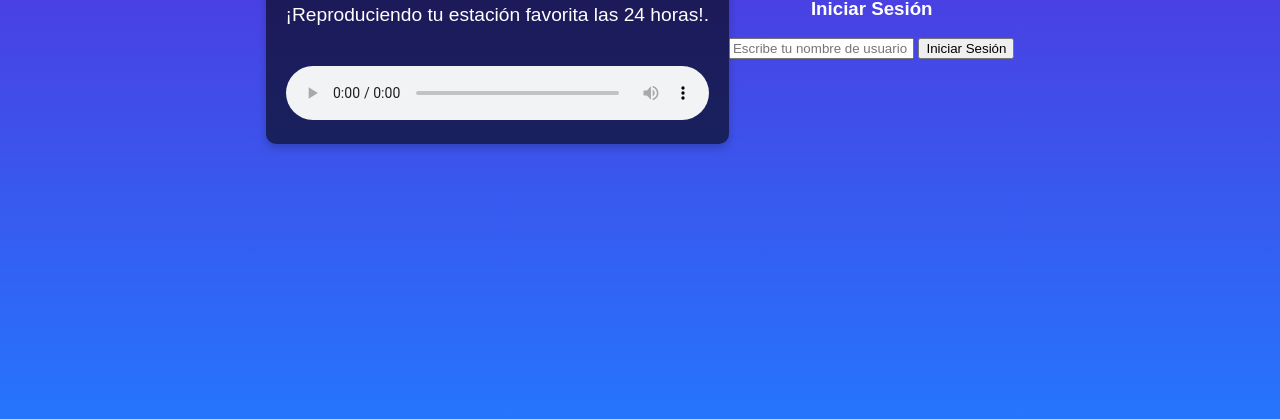
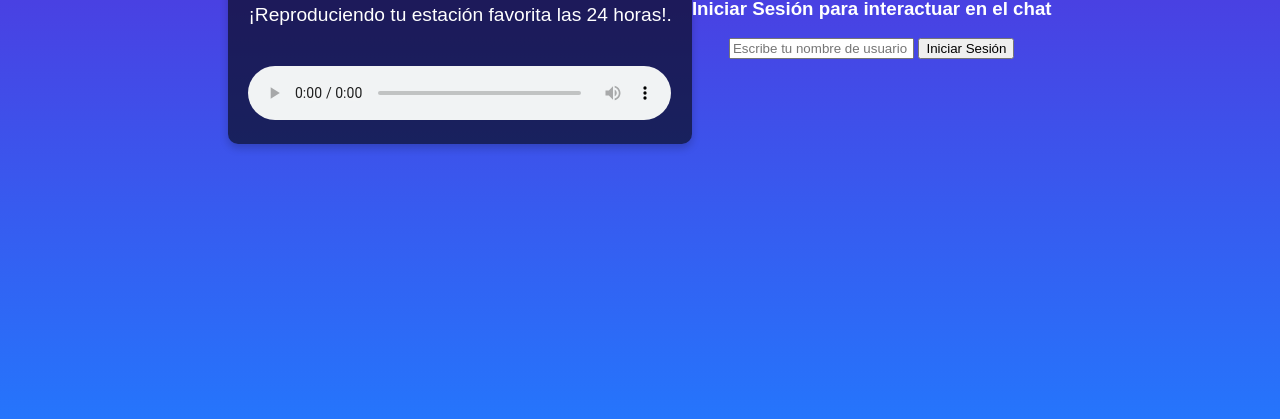
Before and after one commit to cvilax/test, a plain HTML site: page index.html in a window 1280 px wide. Shown: the part 381-800 px from the top of the page. Drawn offline with Linux system fonts and the light colour scheme.

Commit message:
Update index.html

```diff
--- a/index.html
+++ b/index.html
@@ -59,9 +59,10 @@
             console.error('Error al reproducir automáticamente:', error);
         });
     </script>
+    <br>
     <div id="chat-container">
     <div id="login-form">
-      <h3>Iniciar Sesión</h3>
+      <h3>Iniciar Sesión para interactuar en el chat</h3>
       <input type="text" id="username" placeholder="Escribe tu nombre de usuario">
       <button onclick="login()">Iniciar Sesión</button>
     </div>
```
